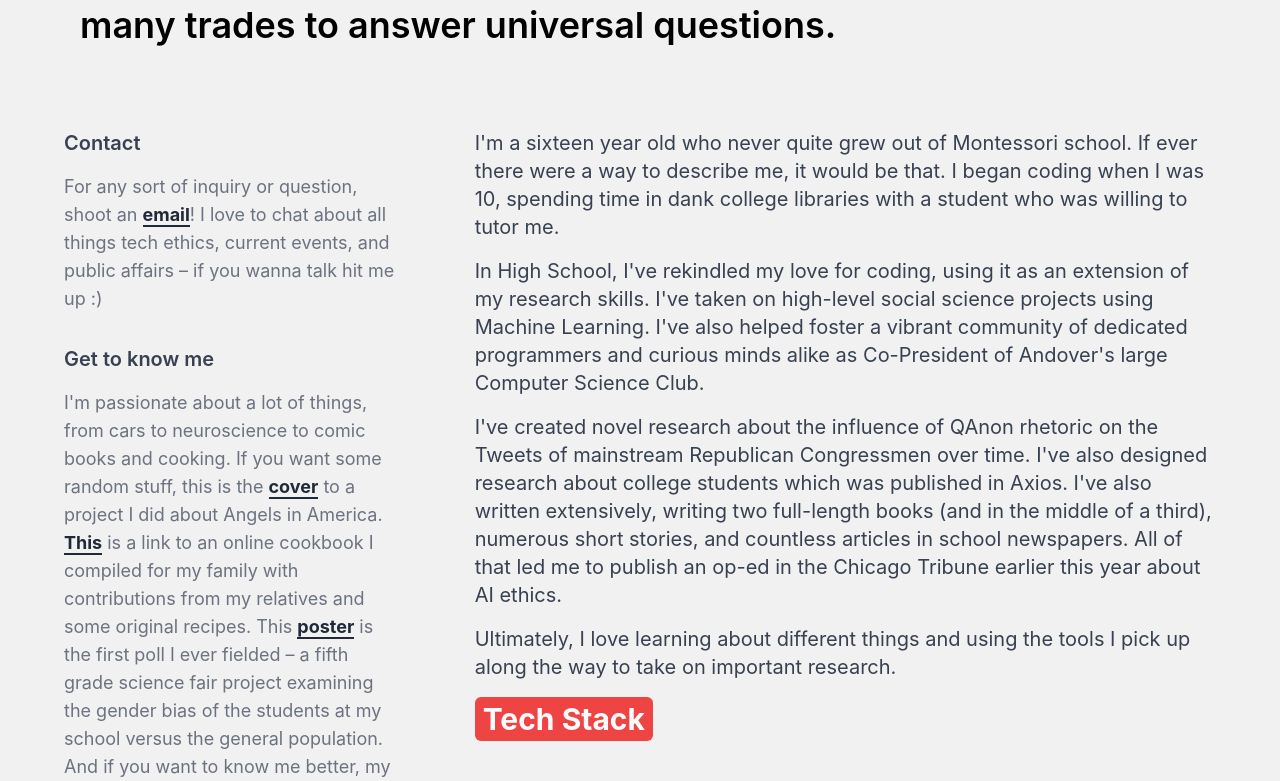
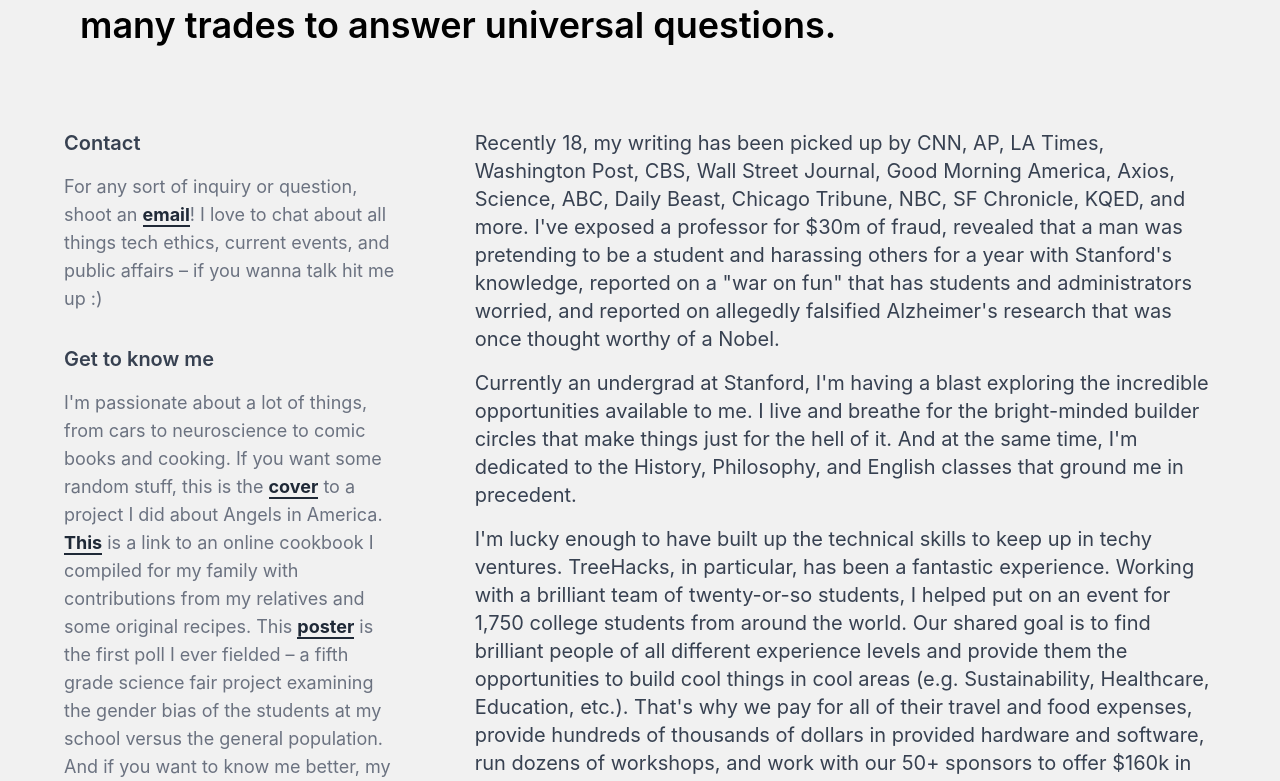
Before and after one commit to theobaker/personal-site, a Next.js app: page /about in a window 1280 px wide. Shown: the part 587-1368 px from the top of the page. Built offline with nearby package versions, Linux system fonts and the light colour scheme.

Commit message:
started to update 'about me'

```diff
--- a/constants/data.js
+++ b/constants/data.js
@@ -17,10 +17,11 @@
     title:
       "I'm a student with a burning curiosity about why we do what we do. Tackling this question has led me from humanities to CS to social science to somewhere in between, using the tools of many trades to answer universal questions.",
     description: [
-      `I'm a sixteen year old who never quite grew out of Montessori school. If ever there were a way to describe me, it would be that. I began coding when I was 10, spending time in dank college libraries with a student who was willing to tutor me.`,
-      `In High School, I've rekindled my love for coding, using it as an extension of my research skills. I've taken on high-level social science projects using Machine Learning. I've also helped foster a vibrant community of dedicated programmers and curious minds alike as Co-President of Andover's large Computer Science Club.`,
-      `I've created novel research about the influence of QAnon rhetoric on the Tweets of mainstream Republican Congressmen over time. I've also designed research about college students which was published in Axios. I've also written extensively, writing two full-length books (and in the middle of a third), numerous short stories, and countless articles in school newspapers. All of that led me to publish an op-ed in the Chicago Tribune earlier this year about AI ethics.`,
-      `Ultimately, I love learning about different things and using the tools I pick up along the way to take on important research.`
+      `Recently 18, my writing has been picked up by CNN, AP, LA Times, Washington Post, CBS, Wall Street Journal, Good Morning America, Axios, Science, ABC, Daily Beast, Chicago Tribune, NBC, SF Chronicle, KQED, and more. I've exposed a professor for $30m of fraud, revealed that a man was pretending to be a student and harassing others for a year with Stanford's knowledge, reported on a "war on fun" that has students and administrators worried, and reported on allegedly falsified Alzheimer's research that was once thought worthy of a Nobel.`,
+      `Currently an undergrad at Stanford, I'm having a blast exploring the incredible opportunities available to me. I live and breathe for the bright-minded builder circles that make things just for the hell of it. And at the same time, I'm dedicated to the History, Philosophy, and English classes that ground me in precedent.`,
+      `I'm lucky enough to have built up the technical skills to keep up in techy ventures. TreeHacks, in particular, has been a fantastic experience. Working with a brilliant team of twenty-or-so students, I helped put on an event for 1,750 college students from around the world. Our shared goal is to find brilliant people of all different experience levels and provide them the opportunities to build cool things in cool areas (e.g. Sustainability, Healthcare, Education, etc.). That's why we pay for all of their travel and food expenses, provide hundreds of thousands of dollars in provided hardware and software, run dozens of workshops, and work with our 50+ sponsors to offer $160k in prizes.`,
+      `I'm also a dedicated researcher. I've done work to analyze QAnon rhetoric and compare it to Congressional tweets using NLP tools; I've fielded national polls and published my results in Axios; I've contributed to research on election disinformation and cyber policy efforts; and I've spent countless hours in and out of archives studying the rise of populism in the 20th century.`,
+      `Ultimately, I've been extraordinarily lucky with the opportunities I've had and I hope I've done some cool things with them.`
     ],
     currentProject: "Graduating High School",
     currentProjectUrl: "https://andover.edu",
```
